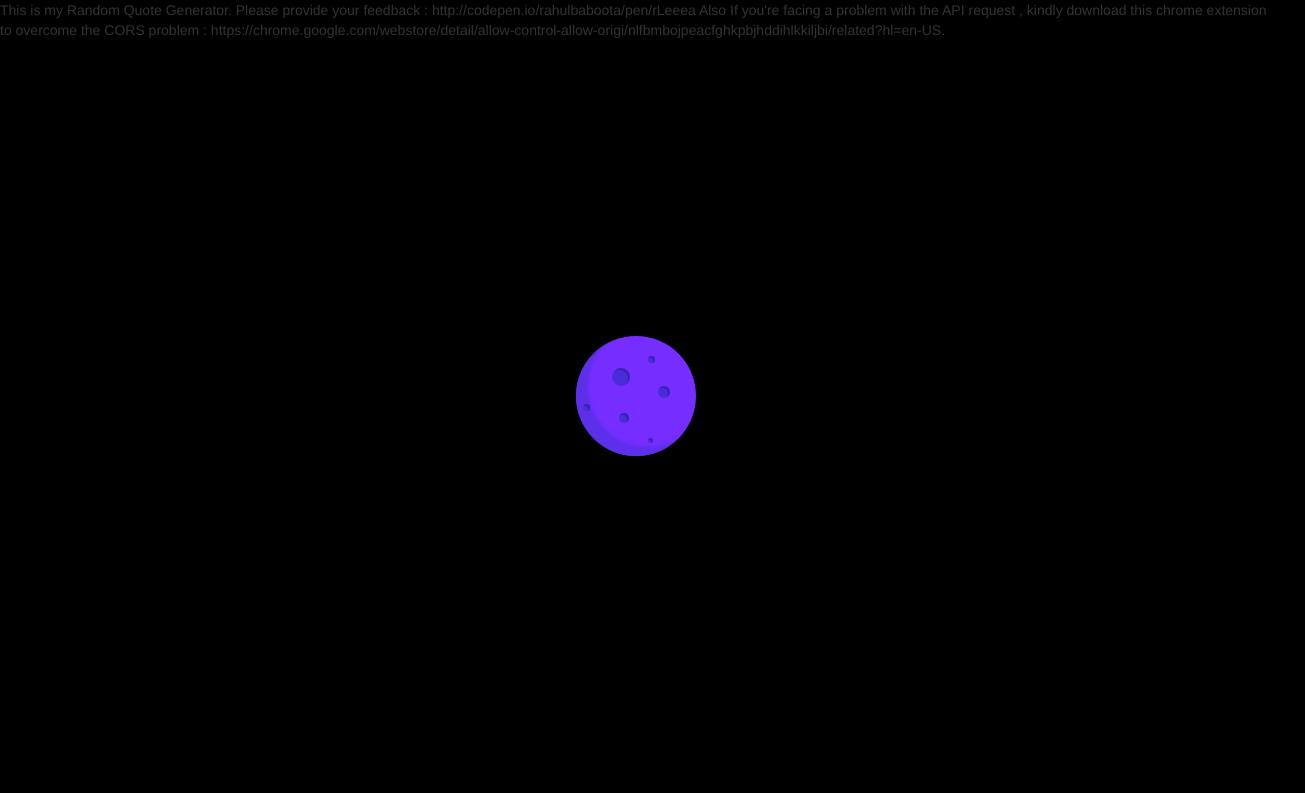
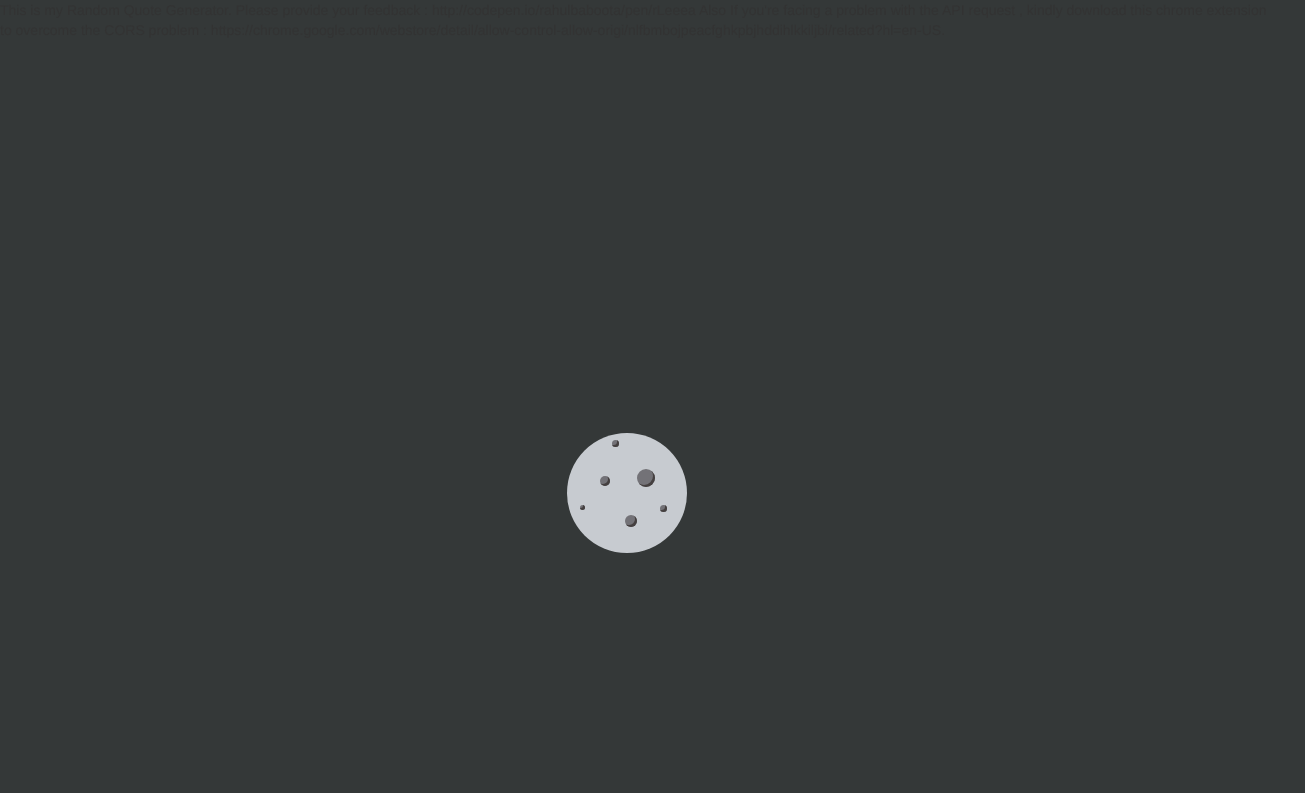
Before and after one commit to RahulBaboota/Weather-App, a plain HTML site: page WeatherApp.html in a window 1280 px wide. Shown: the whole page, 1305 px wide, since content can reach past the window. Drawn offline with nearby package versions, Linux system fonts and the light colour scheme.

Commit message:
Added Effects

```diff
--- a/WeatherApp.html
+++ b/WeatherApp.html
@@ -8,26 +8,40 @@
   	<meta http-equiv="Content-Type" content="text/html; charset=UTF-8" />
   	<meta name="viewport" content="width=device-width">
 	<!-- Including Amatic Google Font -->
-	<link href='http://fonts.googleapis.com/css?family=Poiret One' rel='stylesheet'>
+	<!-- <link href='http://fonts.googleapis.com/css?family=Poiret One' rel='stylesheet'> -->
 	<!-- Bootstrap -->
     <link href="css/bootstrap.min.css" rel="stylesheet">
     <!-- Various stylesheets used -->
 	<link rel="stylesheet" href='css/main.css'>
 	<!-- font-awesome for the heart !-->
-  	<link rel="stylesheet" href="https://maxcdn.bootstrapcdn.com/font-awesome/4.6.2/css/font-awesome.min.css">
+  	<!-- <link rel="stylesheet" href="https://maxcdn.bootstrapcdn.com/font-awesome/4.6.2/css/font-awesome.min.css"> -->
 	</head>
 
 	<body>
 
-	<div id = "moon">
-	  <div class="spot" id="s1"></div>
-	  <div class="spot" id="s2"></div>
-	  <div class="spot" id="s3"></div>
-	  <div class="spot" id="s4"></div>
-	  <div class="spot" id="s5"></div>
-	  <div class="spot" id="s6"></div>
+	<!-- <div id = "moon" class='position'>
+	  <div class="position spot" id="s1"></div>
+	  <div class="position spot" id="s2"></div>
+	  <div class="position spot" id="s3"></div>
+	  <div class="position spot" id="s4"></div>
+	  <div class="position spot" id="s5"></div>
+	  <div class="position spot" id="s6"></div>
+	</div> -->
+
+	<div id = "hidden-orbit">
+		<div id = "moon" class='position'>
+			  <div class="position spot" id="s1"></div>
+			  <div class="position spot" id="s2"></div>
+			  <div class="position spot" id="s3"></div>
+			  <div class="position spot" id="s4"></div>
+			  <div class="position spot" id="s5"></div>
+			  <div class="position spot" id="s6"></div>
+		</div>
+
 	</div>
 
+	<div id = "false-orbit">
+	</div>
 
 
 
--- a/css/main.css
+++ b/css/main.css
@@ -1,7 +1,7 @@
 body
 {
   height: 100%;
-  background: black;
+  background: #343838;
 }
 
 div
@@ -17,11 +17,11 @@ div
 {
 	height: 120px;
 	width: 120px;
-	background: #752eff;
+	background: #c7cbd0;
 	margin-left: -5%;
 	margin-top: -5%;
 	border-radius: 50%;
-	box-shadow: inset 12px -9px 3px #5d2fea;
+	/*box-shadow: inset 12px -9px 3px #857c7c;*/
 }
 
 
@@ -29,8 +29,8 @@ div
 .spot
 {
 	border-radius: 50%;
-	background: #4c2bd8;
-	box-shadow: inset -2px 2px 0 #3923b7;
+	background: #737277;
+	box-shadow: inset -2px 2px 0 #454040;
 }
 
 /*Craters*/
@@ -82,3 +82,57 @@ div
   margin-left: 12px;
   margin-top: -40px;
 }
+
+
+#hidden-orbit
+{
+	height: 1300px;
+	width: 650px;
+	border-radius: 1300px 0 0 1300px;
+	margin-left: -310px;
+  	margin-top: -585px;
+  	/*border: dashed rgba(256,256,256,0.5);*/
+  	border-width: 1px;
+  	-webkit-transform: rotate(90deg);
+  	transform: rotate(90deg);
+  	-webkit-animation-name: moonrise;
+  	animation-name: moonrise;
+  	-webkit-animation-duration: 2s;
+  	animation-duration: 2s;
+  	-webkit-animation-iteration-count: 1;
+  	animation-iteration-count: 1;
+  	-webkit-animation-timing-function: cubic-bezier(0.5,0.8,0.5,0.2);
+  	animation-timing-function: cubic-bezier(0.5,0.8,0.5,0.2);
+}
+
+/*#earth
+{
+  height: 10px;
+  width: 10px;
+  margin-left: -360px;
+  position: absolute;
+  border-radius: 50%;
+  background: #44DAF9;
+}*/
+
+@-webkit-keyframes moonrise {
+  0% {
+    -webkit-transform: rotate(0deg);
+    transform: rotate(0deg);
+  }
+  100% {
+    -webkit-transform: rotate(360deg);
+    transform: rotate(360deg);
+  }
+}
+
+@keyframes moonrise {
+  0% {
+    -webkit-transform: rotate(0deg);
+    transform: rotate(0deg);
+  }
+  100% {
+    -webkit-transform: rotate(360deg);
+    transform: rotate(360deg);
+  }
+}
```
